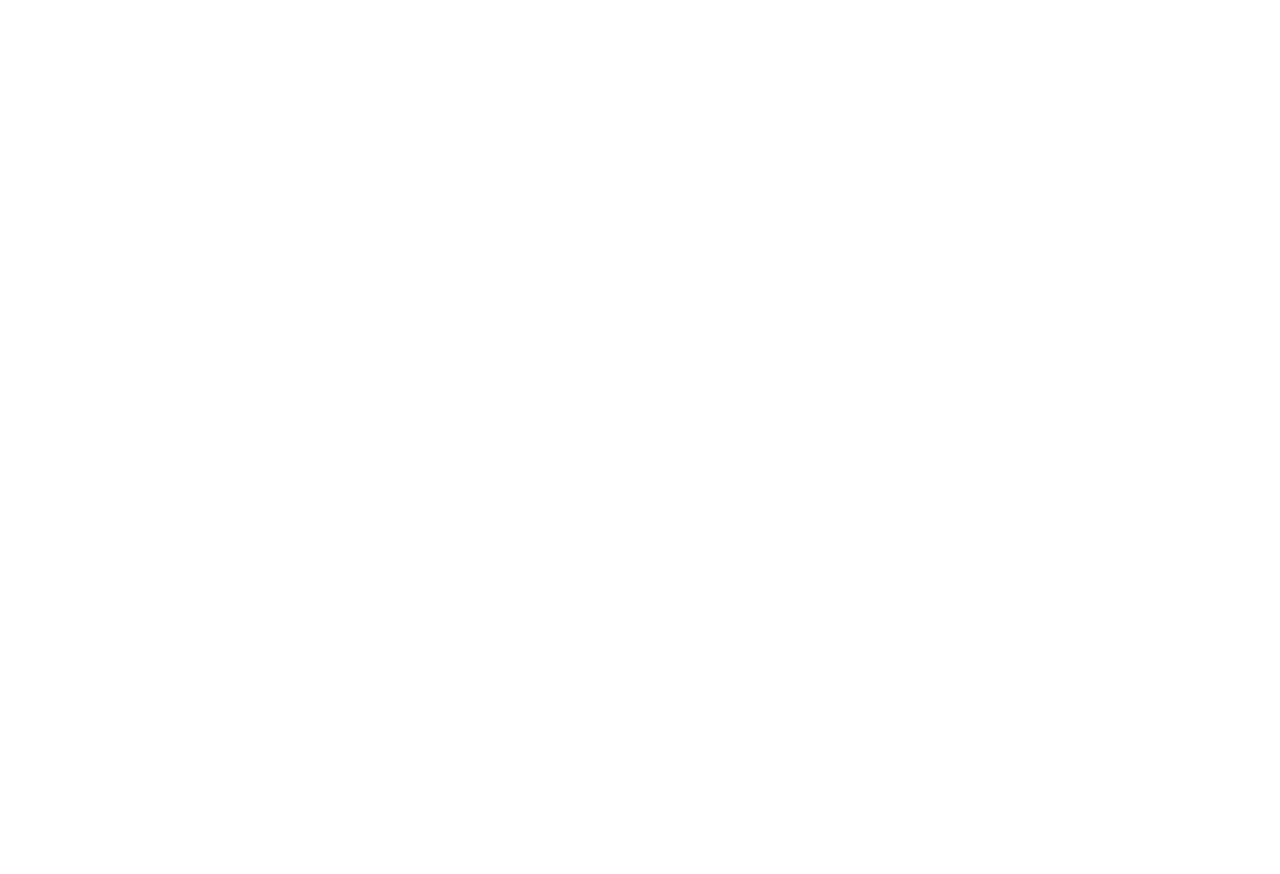
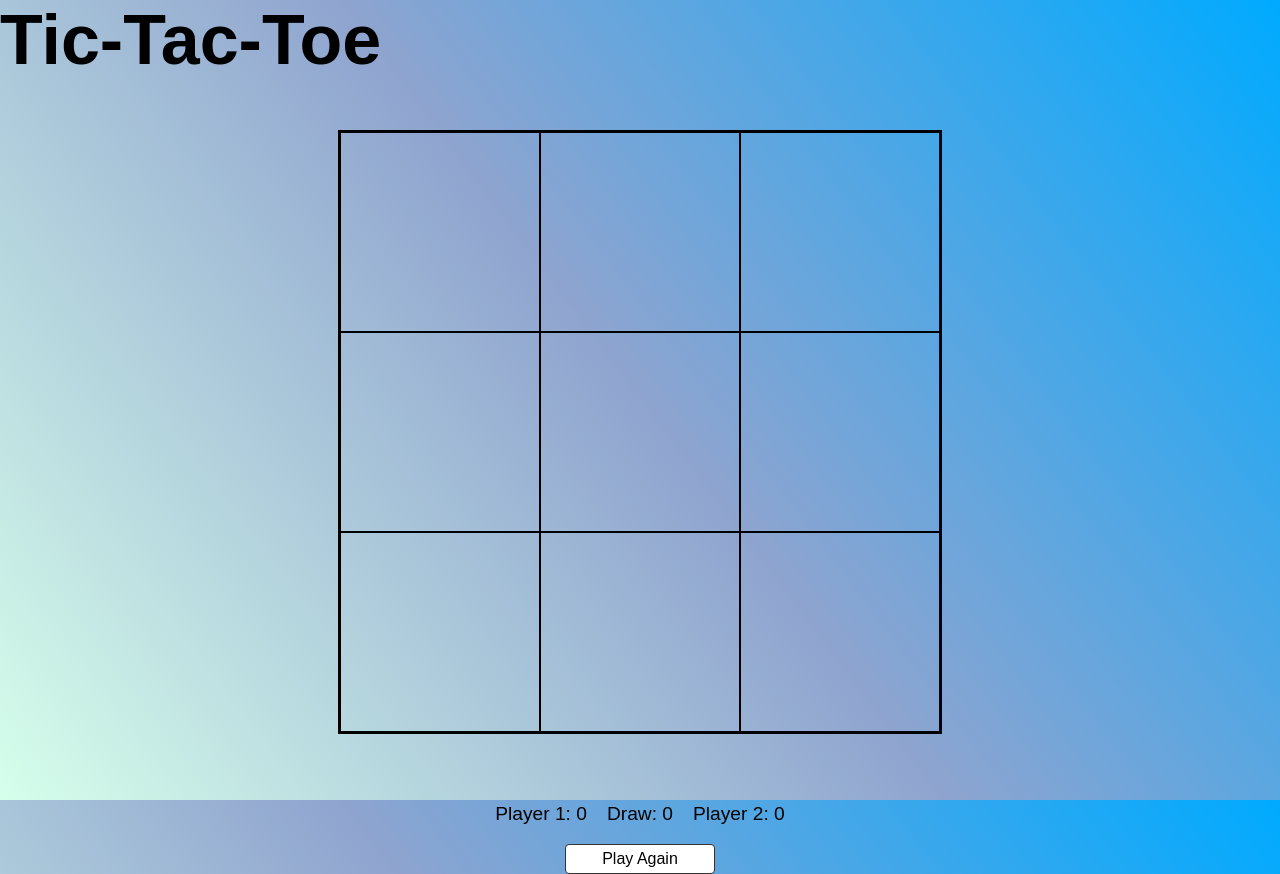
Before and after one commit to f-azumah/ticTacToe, a plain HTML site: page index.html in a window 1280 px wide. Before the commit the page ends 800 px from the top, so only its background shows below. Drawn offline with Linux system fonts and the light colour scheme; a web font is replaced by a local one.

Commit message:
add game reset functionality and score tracking; enhance HTML structure and styling

```diff
--- a/index.html
+++ b/index.html
@@ -4,10 +4,18 @@
     <meta charset="UTF-8">
     <meta name="viewport" content="width=device-width, initial-scale=1.0">
     <link rel="stylesheet" href="style.css">
+    <link href="https://fonts.googleapis.com/css2?family=Anta&family=Caprasimo&display=swap" rel="stylesheet">
     <title>Tic Tac Toe</title>
 </head>
 <body>
-
+    <div class="header">
+        <h1 class="heading">Tic-Tac-Toe</h1>
+    </div>
+        <div class="content">
+        <div class = "board"></div>
+        <div class= "container"></div>
+    </div>
+    <button class = "reset">Play Again</button>
     <script src="main.js"></script>
 </body>
 </html>
--- a/main.js
+++ b/main.js
@@ -20,7 +20,15 @@ function Gameboard(){
         return false;
     }
 
-    return {getBoard, placeMark};
+    const reset = () => {
+        for (let i = 0; i < rows; i++){
+            for (let j = 0; j < columns; j++){
+                board[i][j] = "";
+            }
+        }
+    }
+
+    return {getBoard, placeMark, reset};
 }
 
 function Player(name, mark, score){
@@ -30,6 +38,7 @@ function Player(name, mark, score){
 function gameController(){
     const player1 = Player("Player 1", "X", 0);
     const player2 = Player("Player 2", "O", 0);
+    let tieScore = 0;
     let currentPlayer = player1;
     const gameboard = Gameboard();
     let isGameOver = false;
@@ -68,12 +77,14 @@ function gameController(){
         if (!success) return;
 
         if (checkWinner()){
+            currentPlayer.score++;
             console.log(`${currentPlayer.name} wins!`);
             isGameOver = true;
-            return;
+            return true;
         }
 
         if (checkDraw()){
+            tieScore++;
             console.log("It's a draw!");
             isGameOver = true;
             return;
@@ -83,7 +94,79 @@ function gameController(){
         currentPlayer = currentPlayer === player1 ? player2 : player1;
     }
 
-    return {playRound, getBoard: gameboard.getBoard};
+    function resetGame(){
+        gameboard.reset();
+        isGameOver = false;
+    }
+
+    return {playRound,
+            resetGame,
+            getBoard: gameboard.getBoard,
+            getPlayers: () => [player1, player2],
+            getTieScore: () => tieScore}
 }
 
 const controller = gameController();
+
+function displayController(){
+    const [player1, player2] = controller.getPlayers();
+    const boardContainer = document.querySelector(".board");
+    const scoreBoard = document.querySelector(".container");
+    const resetBtn = document.querySelector(".reset");
+    resetBtn.classList.add("resetBtn");
+    const board = controller.getBoard();
+
+
+    (function renderBoard(){
+        boardContainer.textContent = "";
+
+        for (let i = 0; i < 3; i++){
+            for (let j = 0; j < 3; j++){
+                let cell = document.createElement('div');
+                cell.classList.add("cell");
+
+                cell.textContent = board[i][j];
+
+                cell.addEventListener("click", () => {
+                    controller.playRound(i,j);
+                    renderBoard();
+                    renderScores();
+                });
+
+                boardContainer.appendChild(cell);
+
+            }
+        }
+        resetBtn.addEventListener("click", () => {
+            controller.resetGame();
+            renderBoard();
+            renderScores();
+        });
+
+    })();
+
+    function renderScores(){
+        scoreBoard.textContent = "";
+
+        const player1Score = document.createElement('p');
+        player1Score.classList.add("score")
+        const player2Score = document.createElement('p');
+        player2Score.classList.add("score");
+        const tieScore = document.createElement('p');
+        tieScore.classList.add("score");
+
+
+        player1Score.textContent = `${player1.name}: ${player1.score}`;
+        player2Score.textContent = `${player2.name}: ${player2.score}`;
+        tieScore.textContent = `Draw: ${controller.getTieScore()}`
+
+
+        scoreBoard.appendChild(player1Score);
+        scoreBoard.appendChild(tieScore);
+        scoreBoard.appendChild(player2Score);
+    }
+    renderScores();
+
+}
+
+displayController();
--- a/style.css
+++ b/style.css
@@ -0,0 +1,73 @@
+html, body {
+    height: 100%;
+}
+
+body{
+    display: flex;
+    flex-direction: column;
+    align-items: center;
+    background: linear-gradient(233deg,rgba(0, 170, 255, 1) 0%, rgba(143, 164, 207, 1) 50%, rgba(214, 255, 235, 1) 100%);
+    margin: 0;
+}
+
+h1{
+    font-family: "Anta", sans-serif;
+    font-size: 70px;
+    margin: 0;
+
+}
+
+.header{
+    width: 100%;
+}
+
+.content {
+    display: flex;
+    flex-direction: column;
+    margin-top: 50px;
+
+}
+
+.board {
+    display: flex;
+    flex-wrap: wrap;
+    width: 600px;
+    height: 600px;
+    border: 2px solid black;
+}
+
+.cell {
+    width: 200px;
+    height: 200px;
+    box-sizing: border-box;
+    border: 1px solid black;
+    display: flex;
+    align-items: center;
+    justify-content: center;
+    cursor: pointer;
+    font-family: "Caprasimo", serif;
+    font-size: 100px;
+}
+
+.container {
+    display: flex;
+    justify-content: center;
+    gap: 20px;
+    margin-top: 50px;
+}
+
+.score {
+    font-family: "Anta", sans-serif;
+    font-size: larger;
+}
+
+.resetBtn {
+    width: 150px;
+    padding: 5px 15px;
+    font-family: "Anta", sans-serif;
+    font-size: medium;
+    cursor: pointer;
+    border: 1px solid #333;
+    border-radius: 4px;
+    background-color: white;
+}
```
